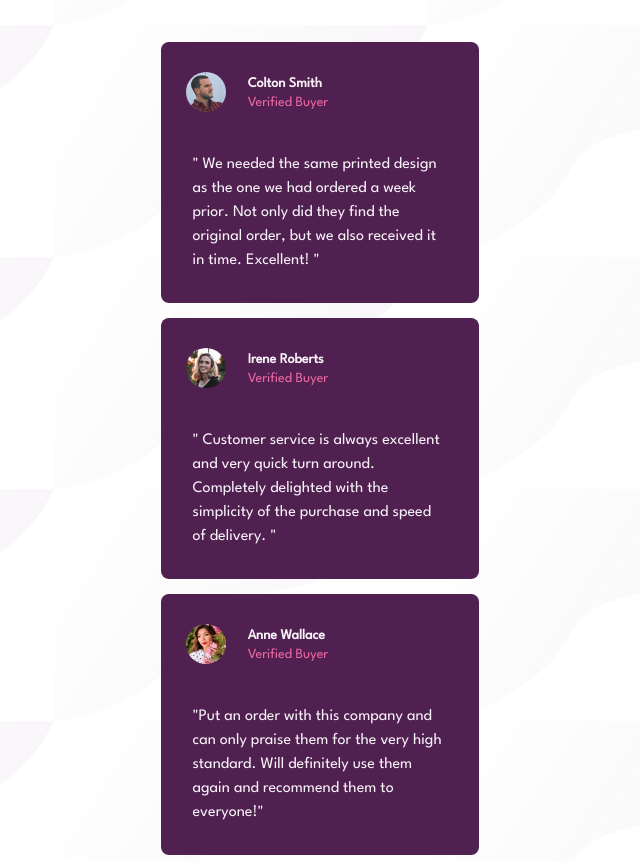
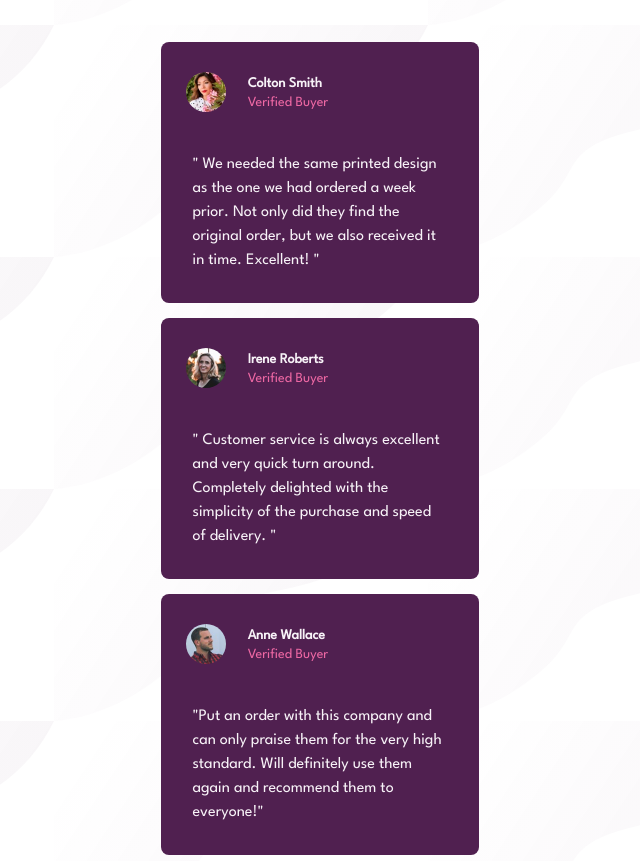
Before and after one commit to nuru484/social-proof-section-master, a plain HTML site: page index.html in a window 1280 px wide. Shown: the part 439-1300 px from the top of the page, without its empty margins (320-960 px from the left). Drawn offline with Linux system fonts and the light colour scheme; files whose address does not match are found by name.

Commit message:
change the position of the images

```diff
--- a/index.html
+++ b/index.html
@@ -50,7 +50,7 @@
         </section>
        <section class="customer-reviews">
         <div class="div-1">
-            <img src="/image-1.jpg" alt="customer-image">
+            <img src="image-3.jpg" alt="customer-image">
             <h2>Colton Smith</h2>
             <p>Verified Buyer</p>
             <blockquote> " We needed the same printed design as the one we had ordered a week prior.
@@ -58,7 +58,7 @@
             </blockquote>
         </div>
         <div class="div-2">
-            <img src="/image-2.jpg" alt="customer-image">
+            <img src="image-2.jpg" alt="customer-image">
             <h2>Irene Roberts</h2>
             <p>Verified Buyer</p>
             <blockquote> " Customer service is always excellent and very quick turn around. Completely delighted
@@ -66,7 +66,7 @@
             </blockquote>
         </div>
         <div class="div-3">
-            <img src="/image-3.jpg" alt="customer-image">
+            <img src="image-1.jpg" alt="customer-image">
             <h2>Anne Wallace</h2>
             <p>Verified Buyer</p>
             <blockquote> "Put an order with this company and can only praise them for the very high standard.
```
